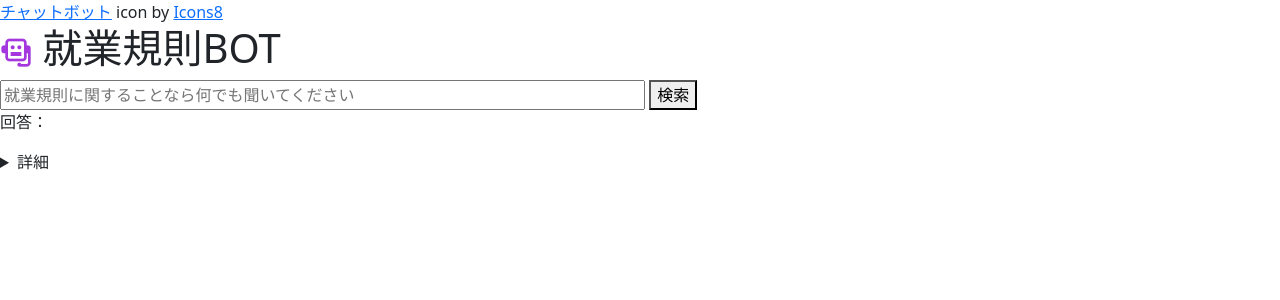
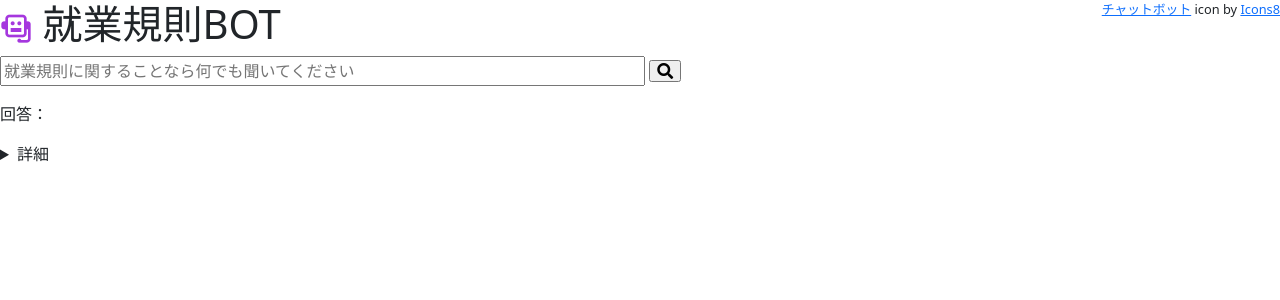
Before and after one commit to u1and0/JobRulesBot, a FastAPI app: page /index in a window 1280 px wide. Shown: the top 300 px of the page. Run offline with FastAPI, Linux system fonts and the light colour scheme; parts of the project's set-up code (start-up, migrations or seed data) failed here and were passed over; some libraries are stand-ins or nearby versions.

Commit message:
[fix] add css top right, form return false;

```diff
--- /dev/null
+++ b/static/style.css
@@ -0,0 +1,6 @@
+.small-text {
+  position: absolute;
+  top: 0;
+  right: 0;
+  font-size: 0.8em;
+}
--- a/templates/index.html
+++ b/templates/index.html
@@ -3,6 +3,7 @@
   <meta charset="UTF-8">
   <title>就業規則BOT</title>
   <link rel="icon" href="/static/icons8-chatbot.png">
+  <link rel="stylesheet" href="https://use.fontawesome.com/releases/v5.6.3/css/all.css">
   <div class="small-text">
     <a target="_blank" href="https://icons8.com/icon/WmDgmNrDhz7f/%E3%83%81%E3%83%A3%E3%83%83%E3%83%88%E3%83%9C%E3%83%83%E3%83%88">チャットボット</a> icon by <a target="_blank" href="https://icons8.com">Icons8</a>
   </div>
@@ -11,8 +12,11 @@
 </head>
 <body>
   <h1> <img src="/static/icons8-chatbot.png" alt height="32" width="32"> 就業規則BOT </h1>
-  <input type="search" id="keyword" name="keyword" placeholder="就業規則に関することなら何でも聞いてください" size="64">
-  <button onclick="search()">検索</button>
+  <form onsubmit="search();return false;">
+    <input type="search" id="keyword" placeholder="就業規則に関することなら何でも聞いてください" size="64">
+    <!-- <button onclick="search()">検索</button> -->
+    <input type="submit" id="submit" value="&#xf002;" class="fas">
+  </form>
 
   <div id="result">
     <p>回答：</p>
```
